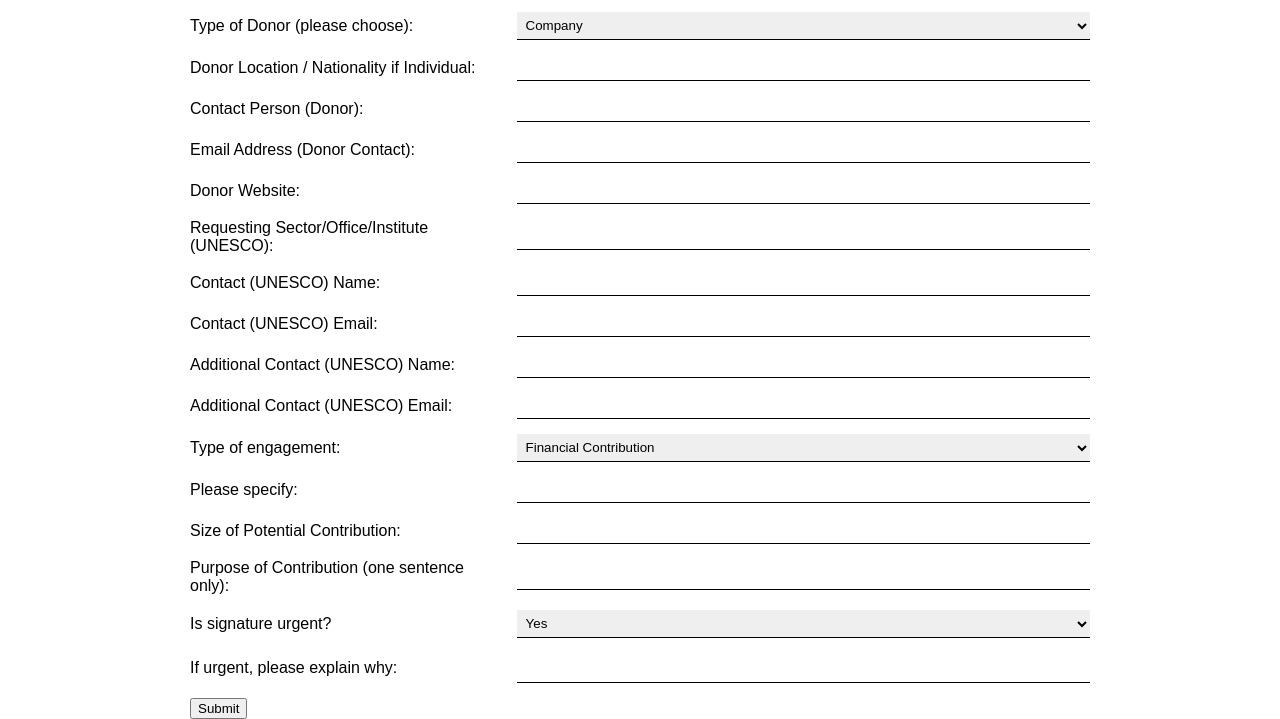
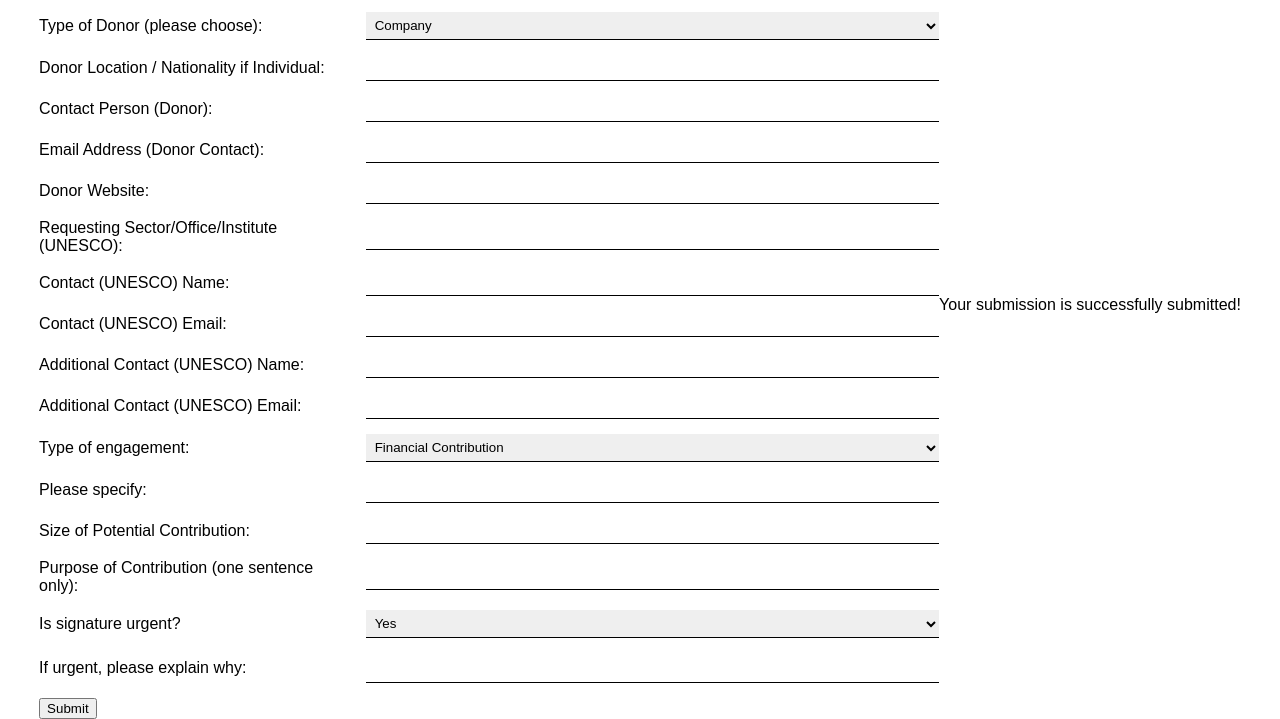
Before and after one commit to Carolynshexiu/Due-Diligence-Request, a plain HTML site: page index.html in a window 1280 px wide. Shown: the part 95-814 px from the top of the page. Drawn offline with Linux system fonts and the light colour scheme.

Commit message:
Update index.html

```diff
--- a/index.html
+++ b/index.html
@@ -157,5 +157,6 @@
 
         <input type="submit" value="Submit">
     </form>
+    <div id="successMessage" class="success-message">Your submission is successfully submitted!</div>
 </body>
 </html>
```
